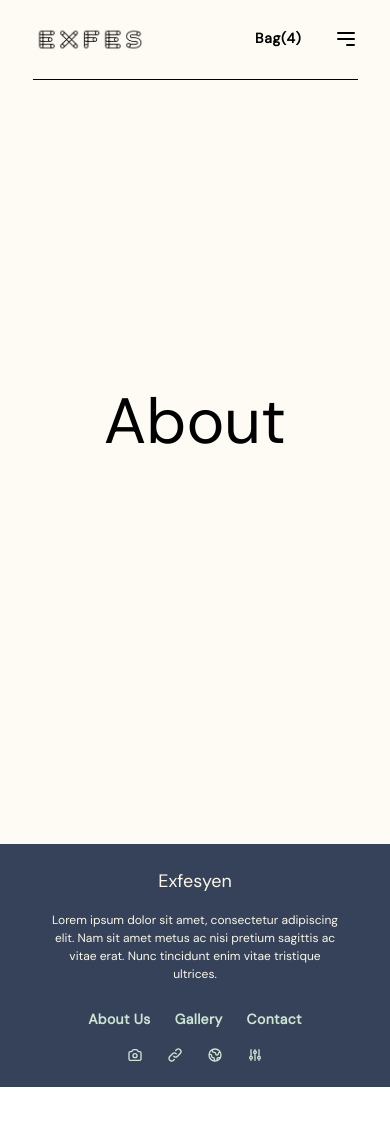
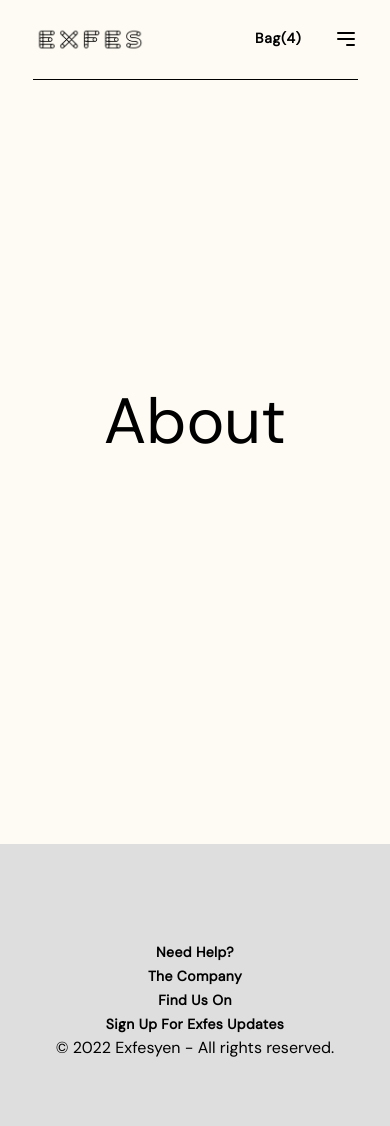
Before and after one commit to eugeniusms/exfesyen, a React (Create React App) app: page /about in a window 390 px wide. Shown: the top 1126 px of the page. Before the commit the page ends 1087 px from the top, so only its background shows below. Built offline with nearby package versions, Linux system fonts and the light colour scheme.

Commit message:
Classify Mobile and Desktop Footer

```diff
--- a/src/components/Footer/Footer.js
+++ b/src/components/Footer/Footer.js
@@ -1,34 +1,34 @@
-import React from "react";
-import Button from "../Button";
-import { CameraIcon, LinkIcon, GlobeIcon, AdjustmentsIcon } from "@heroicons/react/outline";
+import React, { useState, useEffect } from "react";
+import FooterDesktop from "./FooterDesktop";
+import FooterMobile from "./FooterMobile";
 
 const Footer = () => {
+    const getWindowSizeFooter = () => {
+        if (window.innerWidth < 768) {
+            return true;
+        } else {
+            return false;
+        }
+    }
+
+    const [isMobileFooter, setIsMobileFooter] = useState(getWindowSizeFooter);
+
+    //choose the screen size
+    const handleResizeFooter = () => {
+        if (window.innerWidth < 768) {
+            setIsMobileFooter(true)
+        } else {
+            setIsMobileFooter(false)
+        }
+    }
+
+    // create an event listener
+    useEffect(() => {
+        window.addEventListener("resize", handleResizeFooter)
+    })
+
     return (
-        <div className="flex flex-col bg-navy py-6 px-12 gap-6">
-        <div className="flex lg:justify-center">
-            <div className="flex flex-col gap-4">
-                <div className="flex flex-col text-creamy max-w-2xl gap-4">
-                    <h1 className="text-lg lg:text-2xl">Exfesyen</h1>
-                    <p className="text-xs lg:text-lg">Lorem ipsum dolor sit amet, consectetur adipiscing elit. Nam sit amet metus ac nisi pretium sagittis ac vitae erat. Nunc tincidunt enim vitae tristique ultrices.</p>
-                </div>
-            </div>
-        </div>
-        <div className="flex flex-col gap-4 lg:flex-row lg:justify-between lg:justify-center">
-            <div className="flex justify-center text-armyLight gap-6">
-                <a href="/about">
-                    <Button preset="transparent">About Us</Button>
-                </a>
-                <Button preset="transparent">Gallery</Button>
-                <Button preset="transparent">Contact</Button>
-            </div>
-            <div className="flex justify-center text-armyLight gap-6">
-                <CameraIcon className="w-4 lg:w-6"/>
-                <LinkIcon className="w-4 lg:w-6"/>
-                <GlobeIcon className="w-4 lg:w-6"/>
-                <AdjustmentsIcon className="w-4 lg:w-6"/>
-            </div>
-        </div>
-        </div>
+        isMobileFooter ? <FooterMobile/> : <FooterDesktop/>
     )
 }
 
--- /dev/null
+++ b/src/components/Footer/FooterDesktop.js
@@ -0,0 +1,35 @@
+import React from "react";
+import Button from "../Button";
+import { CameraIcon, LinkIcon, GlobeIcon, AdjustmentsIcon } from "@heroicons/react/outline";
+
+const FooterDesktop = () => {
+    return (
+        <div className="flex flex-col bg-navy py-6 px-12 gap-6">
+        <div className="flex lg:justify-center">
+            <div className="flex flex-col gap-4">
+                <div className="flex flex-col text-creamy max-w-2xl gap-4">
+                    <h1 className="text-lg lg:text-2xl">Exfesyen</h1>
+                    <p className="text-xs lg:text-lg">Lorem ipsum dolor sit amet, consectetur adipiscing elit. Nam sit amet metus ac nisi pretium sagittis ac vitae erat. Nunc tincidunt enim vitae tristique ultrices.</p>
+                </div>
+            </div>
+        </div>
+        <div className="flex flex-col gap-4 lg:flex-row lg:justify-between lg:justify-center">
+            <div className="flex justify-center text-armyLight gap-6">
+                <a href="/about">
+                    <Button preset="transparent">About Us</Button>
+                </a>
+                <Button preset="transparent">Gallery</Button>
+                <Button preset="transparent">Contact</Button>
+            </div>
+            <div className="flex justify-center text-armyLight gap-6">
+                <CameraIcon className="w-4 lg:w-6"/>
+                <LinkIcon className="w-4 lg:w-6"/>
+                <GlobeIcon className="w-4 lg:w-6"/>
+                <AdjustmentsIcon className="w-4 lg:w-6"/>
+            </div>
+        </div>
+        </div>
+    )
+}
+
+export default FooterDesktop;
--- /dev/null
+++ b/src/components/Footer/FooterMobile.js
@@ -0,0 +1,19 @@
+import React from "react";
+import Button from "../Button";
+// import { CameraIcon, LinkIcon, GlobeIcon, AdjustmentsIcon } from "@heroicons/react/outline";
+
+const FooterMobile = () => {
+    return (
+        <div className="w-full">
+            <div className="bg-whiteSmoke py-24">
+                <Button preset="transparent">Need Help?</Button>
+                <Button preset="transparent">The Company</Button>
+                <Button preset="transparent">Find Us On</Button>
+                <Button preset="transparent">Sign Up For Exfes Updates</Button>
+                <p>© 2022 Exfesyen - All rights reserved.</p>
+            </div>
+        </div>
+    )
+}
+
+export default FooterMobile;
--- a/tailwind.config.js
+++ b/tailwind.config.js
@@ -31,7 +31,8 @@ module.exports = {
       'latteDark': '#CDC2AE',
       'latteLight': '#ECE5C7',
       'navy': '#354259',
-      'oldLace': '#FEFBF4'
+      'oldLace': '#FEFBF4',
+      'whiteSmoke': '#DEDEDE'
     },
     fontFamily: {
       sans: ['Graphik', 'sans-serif'],
```
